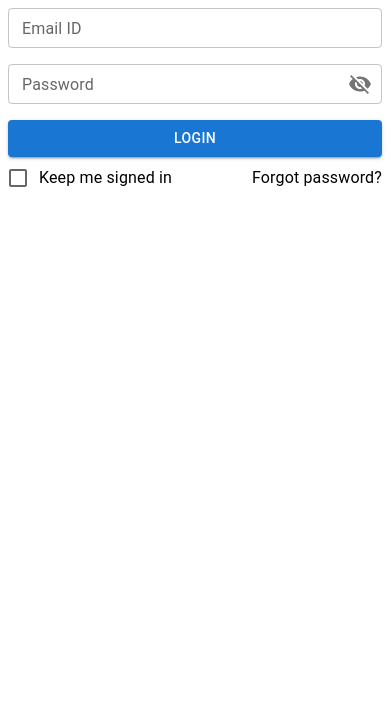
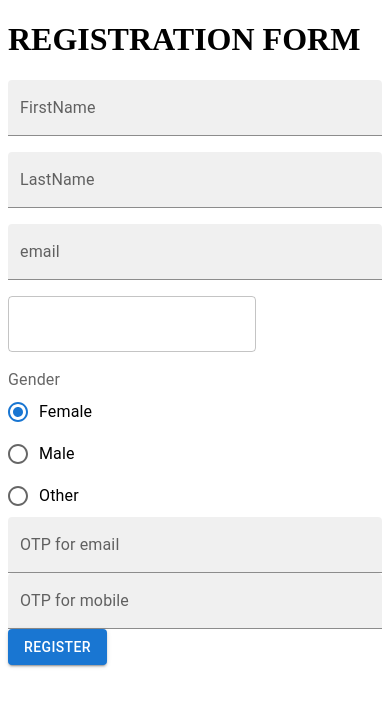
Before and after one commit to qasis-tech/E-Comm-SV-FE, a React (Create React App) app: page / in a window 390 px wide. Shown: the top 706 px of the page. Built offline with nearby package versions, Linux system fonts and the light colour scheme.

Commit message:
register page firstname lastname email mobilenumber validation useform yup

```diff
--- a/package.json
+++ b/package.json
@@ -5,18 +5,22 @@
   "dependencies": {
     "@emotion/react": "^11.10.0",
     "@emotion/styled": "^11.10.0",
+    "@hookform/resolvers": "^2.9.7",
     "@mui/icons-material": "^5.8.4",
     "@mui/material": "^5.9.2",
     "@mui/styled-engine-sc": "^5.8.0",
+    "@mui/x-date-pickers": "^5.0.0-beta.3",
     "@testing-library/jest-dom": "^5.16.4",
     "@testing-library/react": "^13.3.0",
     "@testing-library/user-event": "^13.5.0",
+    "moment": "^2.29.4",
     "react": "^18.2.0",
     "react-dom": "^18.2.0",
     "react-hook-form": "^7.34.0",
     "react-scripts": "5.0.1",
     "styled-components": "^5.3.5",
-    "web-vitals": "^2.1.4"
+    "web-vitals": "^2.1.4",
+    "yup": "^0.32.11"
   },
   "scripts": {
     "start": "react-scripts start",
--- a/src/App.js
+++ b/src/App.js
@@ -1,13 +1,15 @@
 // import Home from "./pages/homePage";
 // import ProductDetails from "./pages/productDetais";
-import Login from "./pages/loginPage";
+// import Login from "./pages/loginPage";
+import RegisterPage from "./pages/registerPage";
 
 function App() {
   return (
     <div>
       {/* <Home /> */}
       {/* <ProductDetails /> */}
-      <Login />
+      {/* <Login /> */}
+      <RegisterPage />
     </div>
   );
 }
--- /dev/null
+++ b/src/pages/registerPage.js
@@ -0,0 +1,115 @@
+import React from "react";
+import TextField from "@mui/material/TextField";
+import Radio from "@mui/material/Radio";
+import RadioGroup from "@mui/material/RadioGroup";
+import FormControlLabel from "@mui/material/FormControlLabel";
+import FormControl from "@mui/material/FormControl";
+import FormLabel from "@mui/material/FormLabel";
+import Button from "@mui/material/Button";
+import { useForm } from "react-hook-form";
+import { yupResolver } from "@hookform/resolvers/yup";
+import * as yup from "yup";
+
+const schema = yup
+  .object({
+    firstName: yup.string().required(),
+    lastName: yup.string().required(),
+    email: yup.string().email().required(),
+    mobilenumber: yup.number().min(10).required(),
+  })
+  .required();
+
+function RegisterPage() {
+  const {
+    register,
+    handleSubmit,
+    formState: { errors },
+  } = useForm({
+    resolver: yupResolver(schema),
+  });
+
+  const handleRegister = (data) => {
+    console.log("Data Result", data);
+  };
+
+  return (
+    <form onSubmit={handleSubmit(handleRegister)}>
+      <h1>REGISTRATION FORM</h1>
+      <TextField
+        id="filled-basic"
+        label="FirstName"
+        {...register("firstName")}
+        variant="filled"
+        fullWidth
+      />
+      <p>{errors?.firstName?.message}</p>
+      <TextField
+        id="filled-basic"
+        label="LastName"
+        {...register("lastName")}
+        variant="filled"
+        fullWidth
+      />
+      <p>{errors?.lastName?.message}</p>
+      <TextField
+        id="filled-basic"
+        label="email"
+        {...register("email")}
+        variant="filled"
+        fullWidth
+      />
+      <p>{errors?.email?.message}</p>
+      <TextField type="number" {...register("mobilenumber")} />
+      <p>{errors?.mobilenumber?.message}</p>
+      <FormControl>
+        <FormLabel id="demo-radio-buttons-group-label">Gender</FormLabel>
+        <RadioGroup
+          aria-labelledby="demo-radio-buttons-group-label"
+          defaultValue="female"
+          name="radio-buttons-group"
+        >
+          <FormControlLabel
+            {...register("gender", { required: true })}
+            type="radio"
+            value="female"
+            control={<Radio />}
+            label="Female"
+          />
+
+          <FormControlLabel
+            {...register("gender", { required: true })}
+            type="radio"
+            value="male"
+            control={<Radio />}
+            label="Male"
+          />
+          <FormControlLabel
+            {...register("gender", { required: true })}
+            type="radio"
+            value="other"
+            control={<Radio />}
+            label="Other"
+          />
+        </RadioGroup>
+      </FormControl>
+
+      <TextField
+        id="filled-basic"
+        label="OTP for email"
+        variant="filled"
+        fullWidth
+      />
+      <TextField
+        id="filled-basic"
+        label="OTP for mobile"
+        variant="filled"
+        fullWidth
+      />
+      <Button type="submit" variant="contained">
+        Register
+      </Button>
+    </form>
+  );
+}
+
+export default RegisterPage;
```
Also changed, not shown: 1 other file (tests, documents, lock files or other folders).
